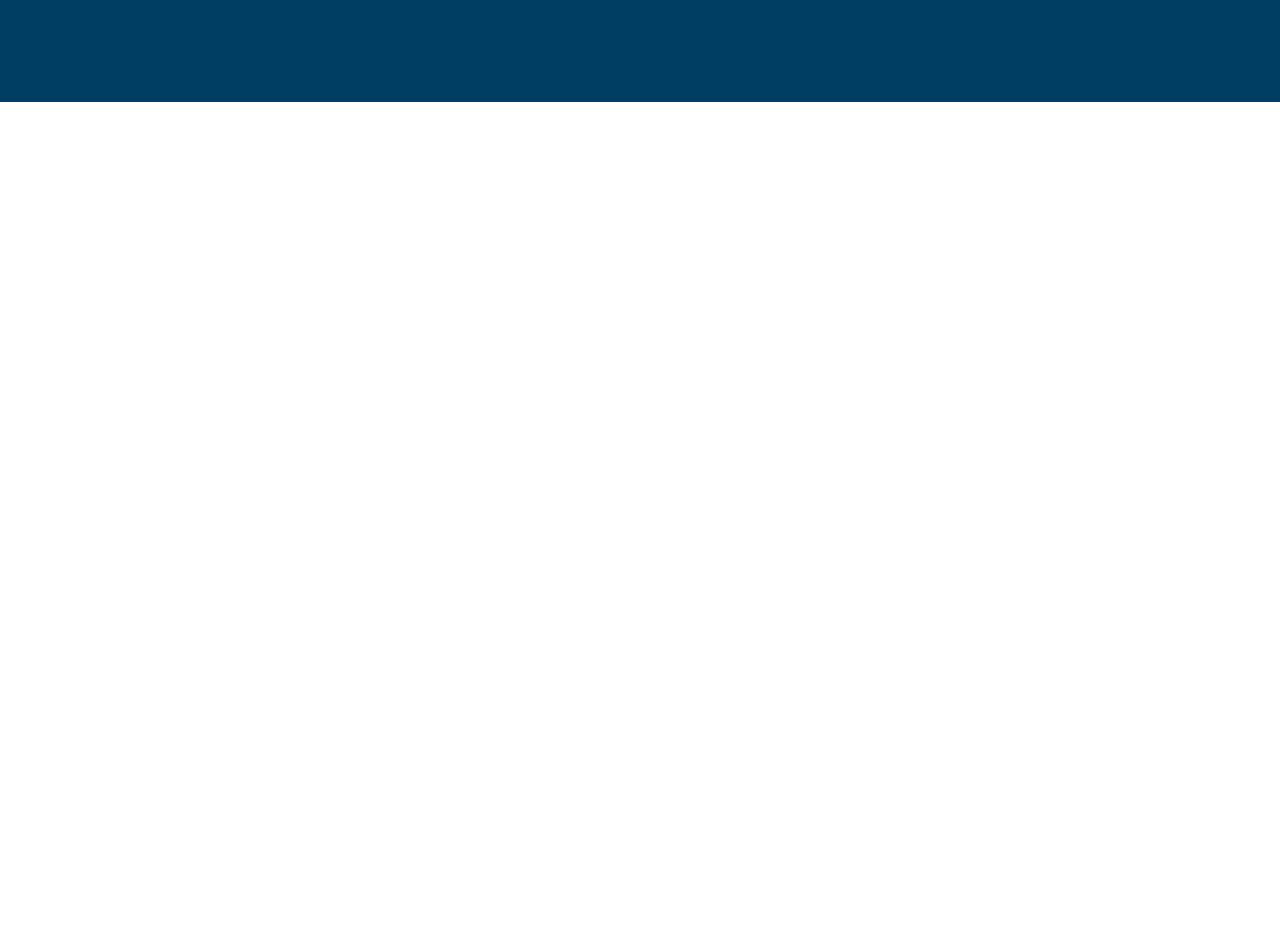
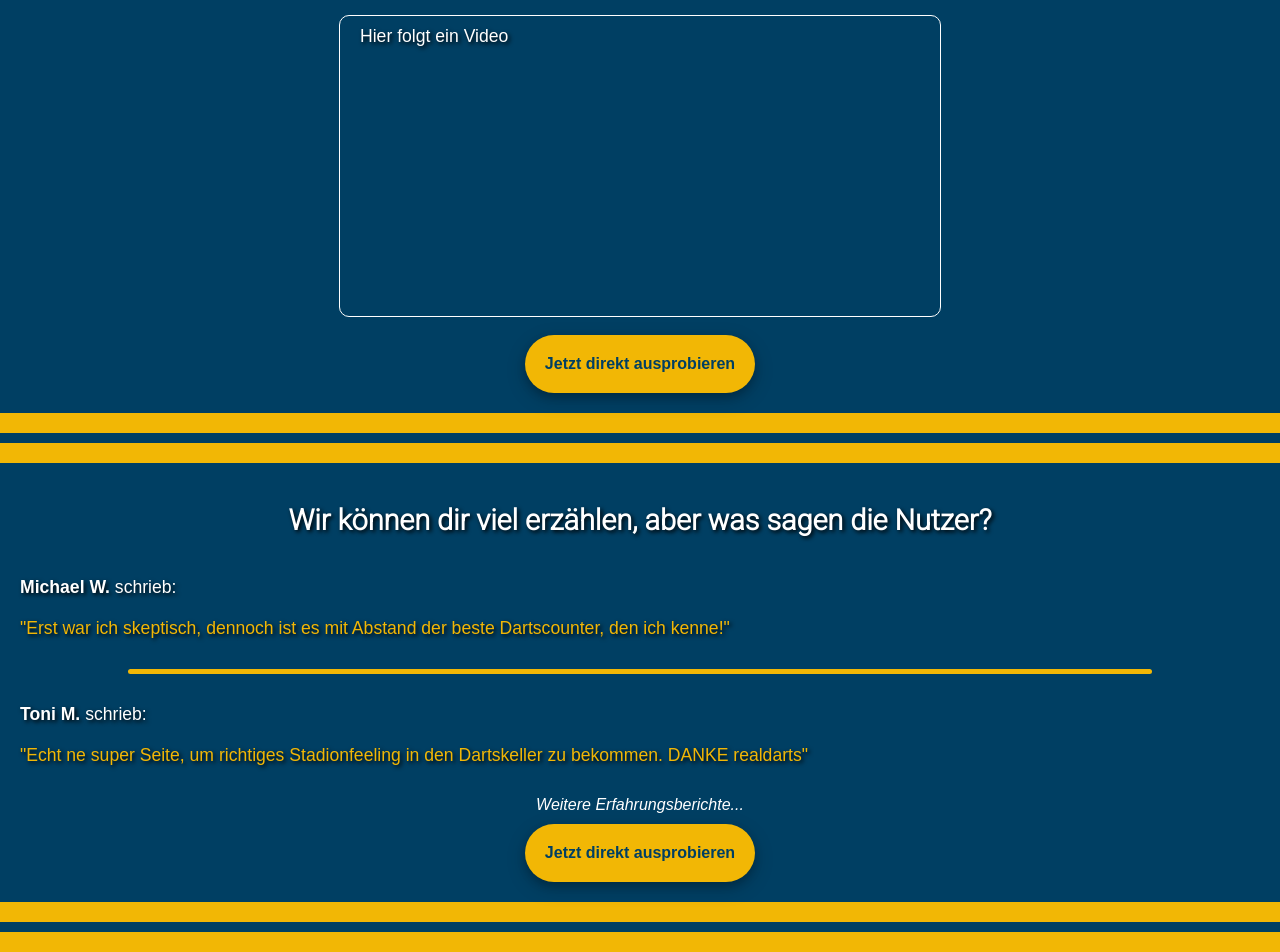
Before and after one commit to zakups/darts-project, an Angular app: page / in a window 1280 px wide. Shown: the part 874-1826 px from the top of the page. Before the commit the page ends 976 px from the top, so only its background shows below. Built offline with nearby package versions, Linux system fonts and the light colour scheme.

Commit message:
added new sections to frontpage

```diff
--- a/src/app/frontpage/frontpage.component.html
+++ b/src/app/frontpage/frontpage.component.html
@@ -21,6 +21,36 @@
                 <div class="linie2"></div>
         </section>
 
+        <section>
+                <div class="centerUntereinander">
+                        <h2 class="title">Nimm dir 30 Sekunden Zeit und erfahre mehr:</h2>
+                        <div class="video"><p class="white">Hier folgt ein Video</p></div> <br>
+                        <a class="button" routerLink="/match">Jetzt direkt ausprobieren</a>
+                </div>
+                <div class="linie"></div>
+                <div class="linie2"></div>
+        </section>
+
+        <section>
+                <h2 class="title">Wir können dir viel erzählen, aber was sagen die Nutzer?</h2>
+
+                <p class="white"><b>Michael W.</b> schrieb: </p>
+                <p class="gelb">"Erst war ich skeptisch, dennoch ist es mit Abstand der beste Dartscounter, den ich kenne!"</p>
+
+                <div class="trennLinie"></div>
+
+                <p class="white"><b>Toni M.</b> schrieb: </p>
+                <p class="gelb">"Echt ne super Seite, um richtiges Stadionfeeling in den Dartskeller zu bekommen. DANKE realdarts"</p>
+
+                <div class="centerUntereinander">
+                        <a href="#" class="white"><i>Weitere Erfahrungsberichte...</i></a>
+                        <a class="button" routerLink="/match">Jetzt direkt ausprobieren</a>
+                </div>
+
+
+                <div class="linie"></div>
+                <div class="linie2"></div>
+        </section>
 </div>
 
 
--- a/src/app/frontpage/frontpage.component.sass
+++ b/src/app/frontpage/frontpage.component.sass
@@ -19,6 +19,13 @@ $gelb_hover : #f5da89
 .content
     background-color: $background
     width: 100vw
+
+.centerUntereinander
+    display: flex
+    flex-direction: column
+    justify-content: space-around
+    align-items: center
+    padding: 20px 0
 
 //---------- HEADER BEGINN ------------
 
@@ -55,7 +62,7 @@ header
 //---------- Section 1 BEGINN ------------
 section
     background-color: $background
-    height: 100vh
+
 
 h2
     color: white
@@ -63,6 +70,7 @@ h2
     margin: 40px 20px 0 20px
     //transform: rotate(-10deg)
     margin-bottom: 30px
+    text-shadow: 2px 2px 4px #000000
 
 .frontpic
     background-image: url("../../assets/frontpage_assets/frontpic_blau.png")
@@ -85,6 +93,48 @@ h2
     padding: 20px
 //---------- Section 1 ENDE ------------
 
+//---------- Section 2 BEGINN ------------
+.video
+    width: clamp(200px, 70vw, 600px)
+    height: clamp(100px, 40vw, 300px)
+    background-color: $background
+    border: 1px solid white
+    border-radius: 10px
+//---------- Section 2 ENDE ------------
+
+//---------- Section 3 BEGINN ------------
+h2.title
+    font-size: 1.8rem
+    color: white
+    text-shadow: 2px 2px 4px #000000
+    text-align: center
+
+p
+    font-size: 1.1rem
+    font-family: Arial
+    text-shadow: 2px 2px 4px #000000
+    padding: 10px 20px
+p.gelb
+    color: $gelb
+p.white
+    color: white
+
+.trennLinie
+    width: 80vw
+    height: 5px
+    background-color: $gelb
+    border-radius: 20px
+    margin: 20px auto
+a
+    color: white
+    text-decoration: none
+    font-family: Arial, Helvetica
+    margin: 0px auto
+a.white
+    margin-bottom: 10px
+
+//---------- Section 3 ENDE ------------
+
 .button
     text-decoration: none
     font-weight: bold
@@ -93,7 +143,7 @@ h2
     background-color: $gelb
     color: $background
     font-family: Arial, Helvetica, sans-serif
-    box-shadow: 0 4px 8px 0 rgba(0, 0, 0, 0.2), 0 6px 20px 0 rgba(0, 0, 0, 0.19) //passiert nichts?
+    box-shadow: 0 4px 8px 0 rgba(0, 0, 0, 0.2), 0 6px 20px 0 rgba(0, 0, 0, 0.19)
 
     &:hover
         background-color: $gelb_hover
```
